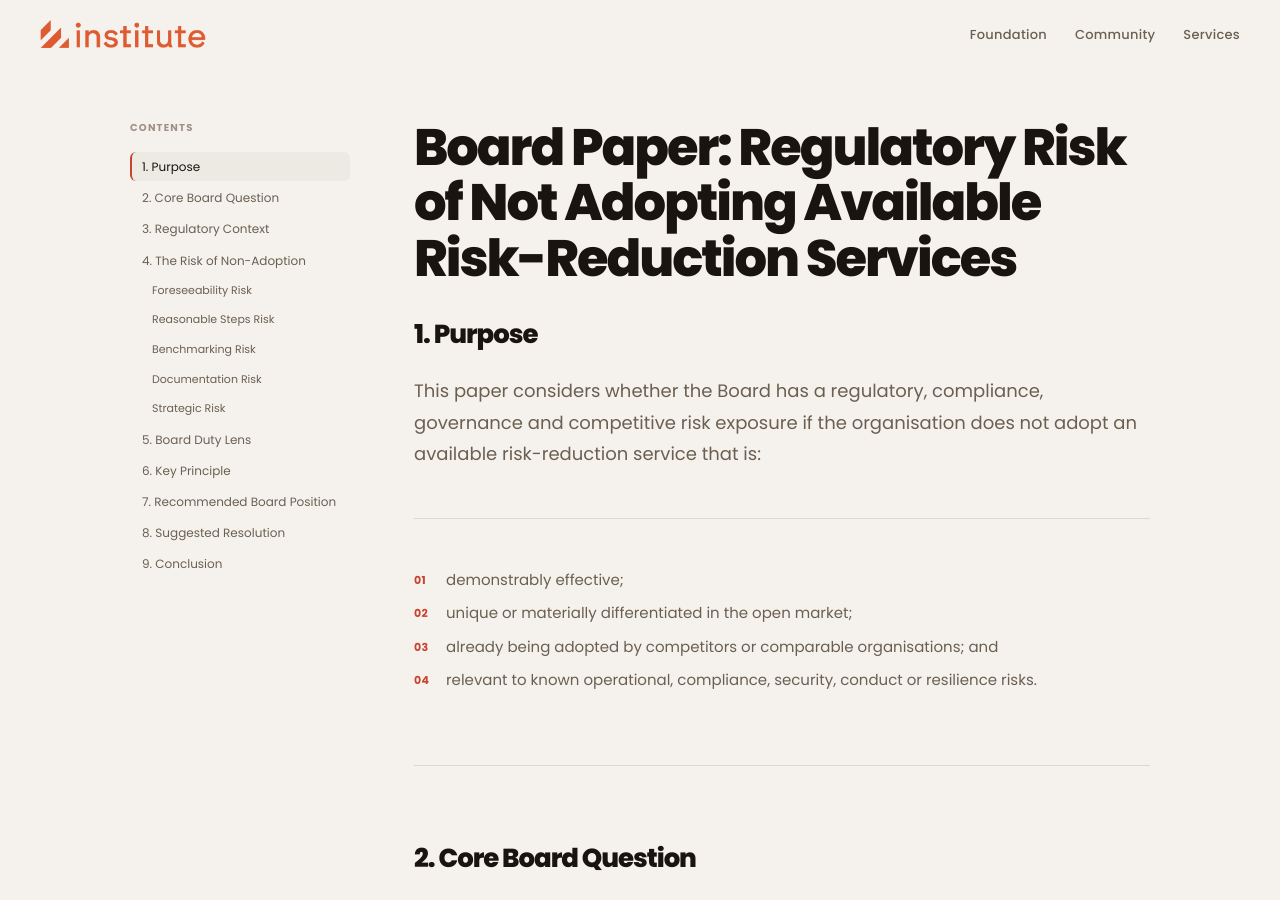
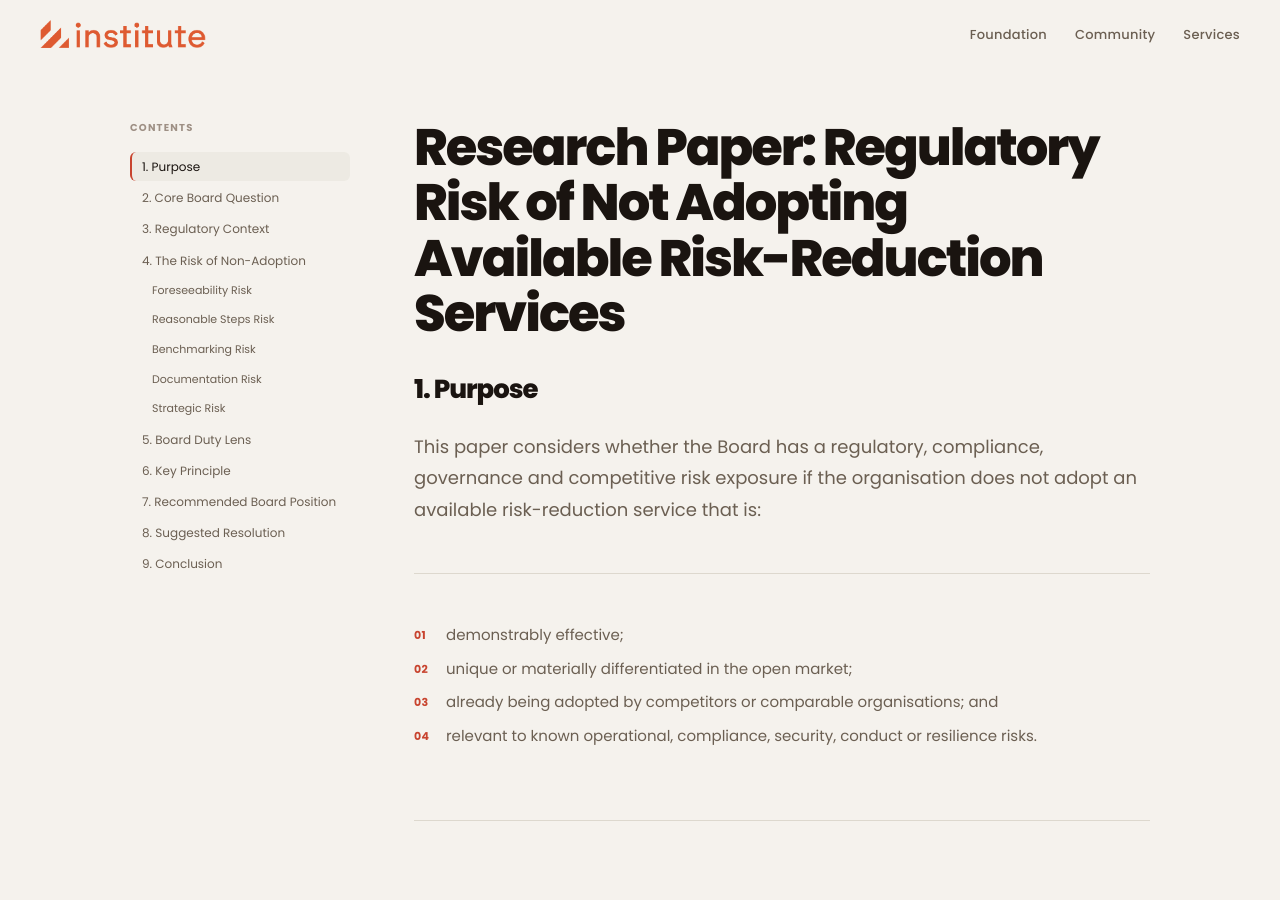
Before and after one commit to selfdriven-foundation/selfdriven-institute, a Jekyll site: the page built from docs/pages/research-regulatory-risk-of-not-adopting-available-risk-reduction-services.md, in a window 1280 px wide and 900 px high. Built offline with Jekyll 4.4.1, drawn with Linux system fonts in a browser that asks for light colours.

Commit message:
Update research-regulatory-risk-of-not-adopting-available-risk-reduction-services.md

```diff
--- a/docs/pages/research-regulatory-risk-of-not-adopting-available-risk-reduction-services.md
+++ b/docs/pages/research-regulatory-risk-of-not-adopting-available-risk-reduction-services.md
@@ -5,7 +5,7 @@ permalink: /research/regulatory-risk-of-not-adopting-available-risk-reduction-se
 description: "This paper considers whether the Board has a regulatory, compliance, governance and competitive risk exposure if the organisation does not adopt an available risk-reduction service that is: 1. demonstrably effective; 2. unique or materially differentiated in the open market; 3. already being adopted by competitors or comparable organisations; and 4. relevant to known operational, compliance, security, conduct or resilience risks."
 ---
 
-# Board Paper: Regulatory Risk of Not Adopting Available Risk-Reduction Services
+# Research Paper: Regulatory Risk of Not Adopting Available Risk-Reduction Services
 
 ## 1. Purpose
 
```
